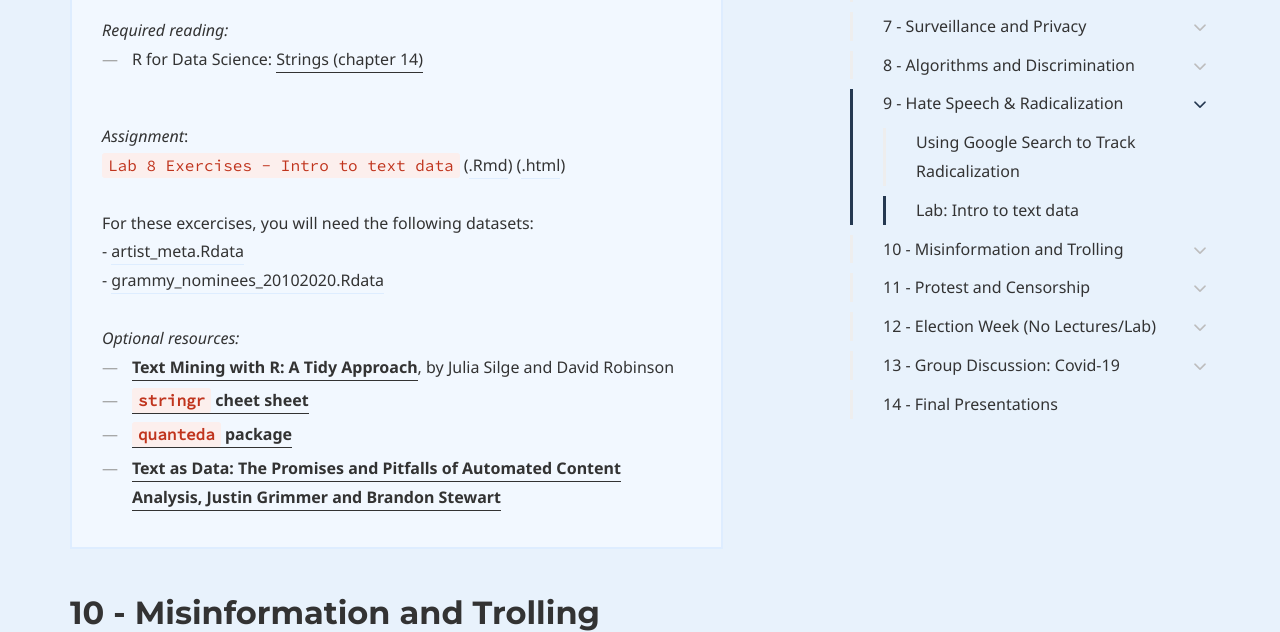
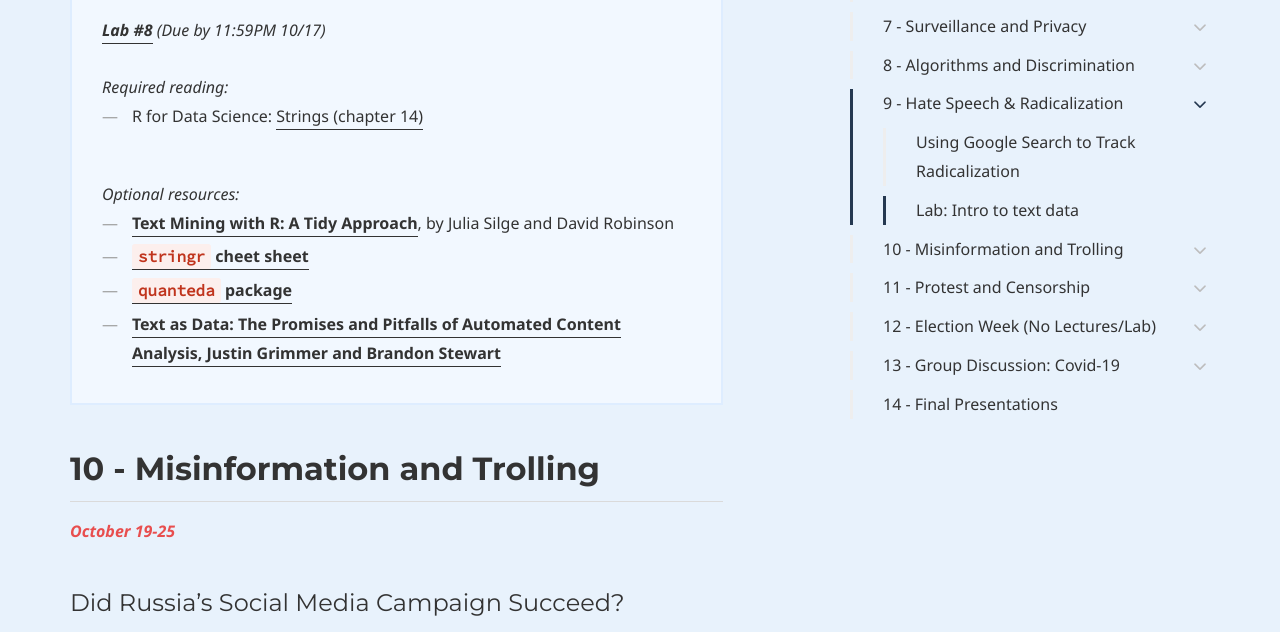
Before and after one commit to dssoc/dssoc.github.io, a Jekyll site: the page built from schedule.md, in a window 1280 px wide and 900 px high, scrolled down 14358 px, cut to the strip 241-873 px from the top of the window. Built offline with Jekyll 4.4.1, drawn with Linux system fonts in a browser that asks for light colours; some web fonts are replaced.

Commit message:
Updated to add lab 8.

```diff
--- a/schedule.md
+++ b/schedule.md
@@ -469,16 +469,14 @@
 allow="accelerometer; autoplay; encrypted-media; gyroscope; picture-in-picture"
 allowfullscreen></iframe>
 
+<i><b><a href = "https://htmlpreview.github.io/?https://github.com/dssoc/dssoc.github.io/blob/master/assignments/Lab_8.html">Lab #8</a></b> (Due by 11:59PM 10/17)</i> <br/>
+<br/>
+
+
 <i>Required reading:</i> <br/>
 <ul>
 <li>R for Data Science: <a href = "https://r4ds.had.co.nz/strings.html">Strings (chapter 14)</a></li></ul><br/>
-<i>Assignment</i>:<br/>
-<code>Lab 8 Exercises - Intro to text data</code> (<a href = "https://minhaskamal.github.io/DownGit/#/home?url=https://github.com/dssoc/dssoc.github.io/blob/master/assignments/DSS_Lab8_IntroTextAnalysis.Rmd">.Rmd</a>) (<a href = "https://htmlpreview.github.io/?https://github.com/dssoc/dssoc.github.io/blob/master/assignments/DSS_Lab8_IntroTextAnalysis.html">.html</a>)
-<br/><br/>
 
-For these excercises, you will need the following datasets:<br/>
-- <a href = "https://github.com/dssoc/dssoc.github.io/raw/master/datasets/artist_meta.Rdata">artist_meta.Rdata</a><br/>
-- <a href = "https://github.com/dssoc/dssoc.github.io/raw/master/datasets/grammy_nominees_20102020.Rdata">grammy_nominees_20102020.Rdata</a><br/><br/>
 
 
 <i>Optional resources:</i><br/>
```
